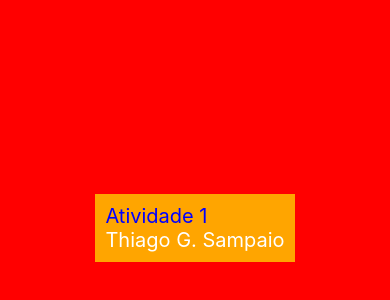
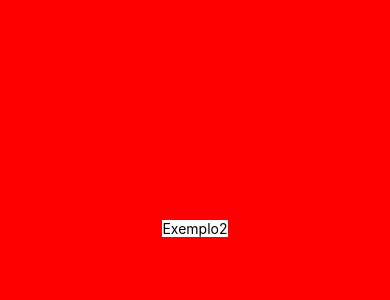
Before and after one commit to ThiagoGSampaio/aula_expo_0, a React Native app: screen / in a window 390 px wide. Shown: the part 194-494 px from the top of the page. Built offline with nearby package versions, Linux system fonts and the light colour scheme.

Commit message:
Aula 19-03

```diff
--- a/App.js
+++ b/App.js
@@ -2,13 +2,14 @@
 import { StyleSheet, Text, View } from 'react-native';
 
 import Exemplo_0 from './componets/exemplo_1';
+import Exemplo2 from './componets/exemplo_2';
 
 import Atividade_1 from './componets/atividade_1';
 
 export default function App() {
   return (
     <View style={styles.container}>
-      <Atividade_1/>
+      <Exemplo2/>
       <StatusBar style="auto" />
     </View>
   );
--- /dev/null
+++ b/componets/exemplo_2/index.js
@@ -0,0 +1,12 @@
+import { View, Text } from 'react-native';
+import styles from './styles';
+
+function Exemplo2(){
+    return(
+        <View style={styles.container}>
+            <Text>Exemplo2</Text>
+        </View>
+    );
+}
+
+export default Exemplo2;
--- /dev/null
+++ b/componets/exemplo_2/styles.js
@@ -0,0 +1,9 @@
+import { StyleSheet } from 'react-native';
+
+const styles = StyleSheet.create({
+    container:{
+        backgroundColor: '#fff'
+    }
+});
+
+export default styles;
```
